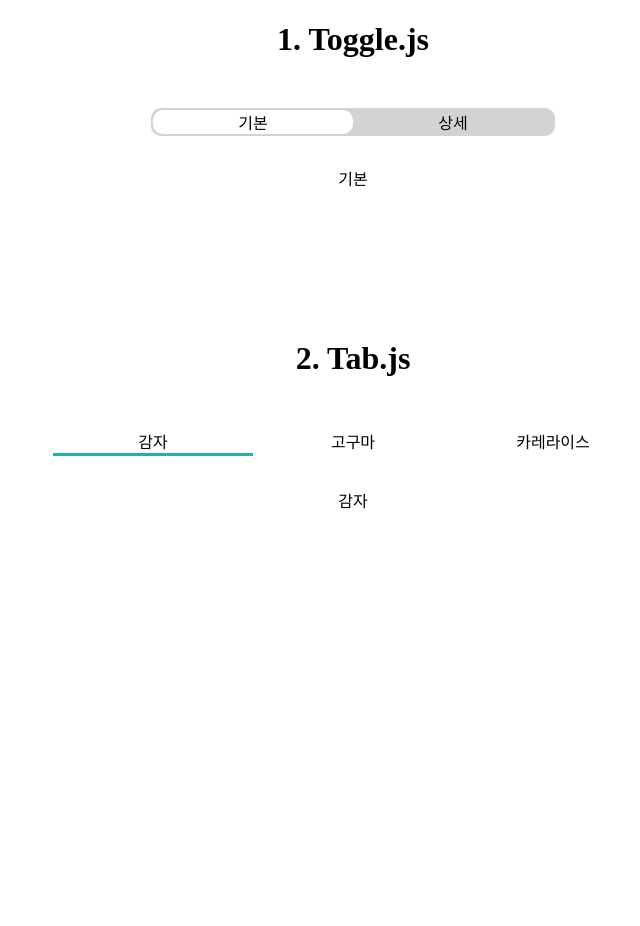
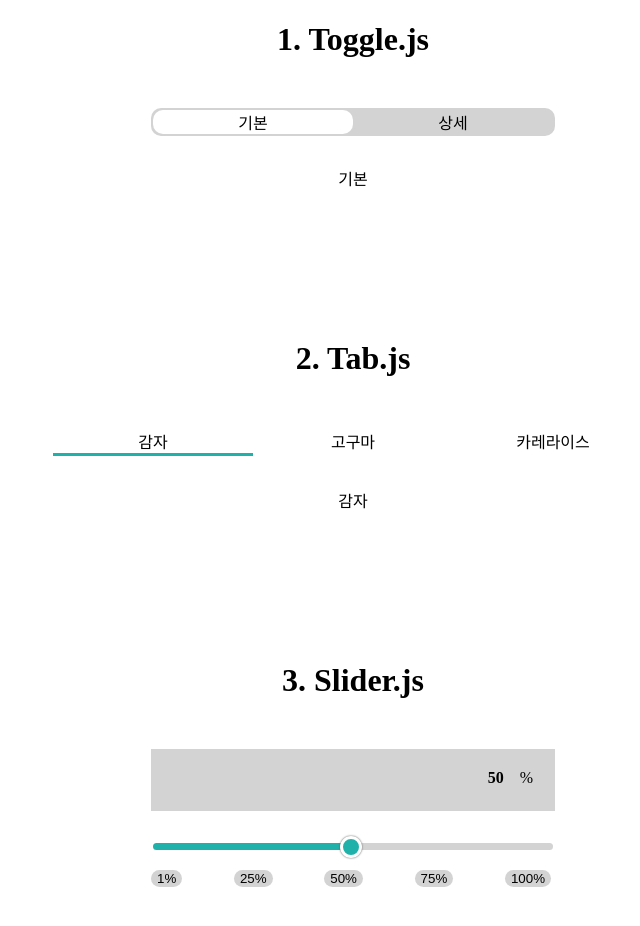
Before and after one commit to jsh5408/wanted_pre_onboarding, a React (Create React App) app: page / in a window 1280 px wide. Shown: the top 926 px of the page, without its empty margins (287-927 px from the left). Before the commit the page ends 800 px from the top, so only its background shows below. Built offline with nearby package versions, Linux system fonts and the light colour scheme.

Commit message:
Create Slider.js

```diff
--- a/src/App.js
+++ b/src/App.js
@@ -1,6 +1,7 @@
 import './App.css';
-import Toggle from "./components/Toggle";
+import Toggle from './components/Toggle';
 import Tab from './components/Tab';
+import Slider from './components/Slider';
 
 function App() {
   return (
@@ -13,6 +14,10 @@ function App() {
         <h1>2. Tab.js</h1>
         <Tab/>
       </div>
+      <div className="component">
+        <h1>3. Slider.js</h1>
+        <Slider/>
+      </div>
     </div>
   );
 }
--- /dev/null
+++ b/src/components/Slider.js
@@ -0,0 +1,130 @@
+import React, {useState} from "react";
+import styled from "styled-components";
+import { createGlobalStyle } from "styled-components";
+
+const GlobalStyle = createGlobalStyle`
+    display: flex;
+    align-items: center;
+    justify-content: center;
+    flex-direction: column;
+    min-height: 100%;
+    z-index: -1;
+`;
+
+const Wrapper = styled.div`
+    text-align: center;
+    justify-content: center;
+    position: relative;
+    display: grid;
+`;
+
+const Output = styled.div`
+    padding: 2px;
+    text-align: end;
+    justify-content: center;
+    margin-bottom: 30px;
+    background: lightgray;
+    width: 400px;
+    height: 40px;
+    padding-top: 20px;
+    span {
+        padding-right: 20px;
+    }
+`;
+
+const RangeSlider = styled.input`
+    -webkit-appearance: none;
+    width: 400px;
+    height: 7px;
+    margin-bottom: 20px;
+    background: lightgray;
+    border-radius: 5px;
+    background-image: linear-gradient(lightseagreen, lightseagreen);
+    background-repeat: no-repeat;
+    background-size: ${props => props.value}% 100%;
+    &:focus {
+        outline: none;
+    }
+    &::-webkit-slider-runnable-track {
+        -webkit-appearance: none;
+        box-shadow: none;
+        border: none;
+        background: transparent;
+    }
+    &::-webkit-slider-thumb {
+        -webkit-appearance: none;
+        height: 22px;
+        width: 22px;
+        border-radius: 50%;
+        background: lightseagreen;
+        cursor: pointer;
+        box-shadow: 0 0 2px 0 #555;
+        transition: background 0.3s ease-in-out;
+        border: 3px solid white;
+    }
+`;
+const Buttons = styled.div`
+    width: 400px;
+    display: flex;
+    justify-content: space-between;
+    position: relative;
+`;
+const Button = styled.button`
+    background: lightgray;
+    border-radius: 10px;
+    border: none;
+    cursor: pointer;
+    &:hover {
+        background: lightseagreen;
+    }
+`;
+
+//border-color: lightseagreen;
+/*
+-webkit-appearance: none;
+        background: lightseagreen;
+*/
+
+const Slider = () => {
+    const [value, setValue] = useState("50");
+
+    const onSliderChange = (e) => {
+        setValue(e.target.value);
+    }
+
+    const onBtnClick = (e) => {
+        setValue(e.target.value);
+    }
+
+    return (
+        <div>
+            <GlobalStyle/>
+            <Wrapper>
+            <Output>
+                <span><b>{value}</b>&nbsp;&nbsp;&nbsp;&nbsp;%</span>
+            </Output>
+            <RangeSlider type="range" id="range" name="range" min="1" max="100" value={value} onChange={onSliderChange} step="1" />
+            <Buttons>
+                <Button value="1" onClick={onBtnClick}>1%</Button>
+                <Button value="25" onClick={onBtnClick}>25%</Button>
+                <Button value="50" onClick={onBtnClick}>50%</Button>
+                <Button value="75" onClick={onBtnClick}>75%</Button>
+                <Button value="100" onClick={onBtnClick}>100%</Button>
+            </Buttons>
+            </Wrapper>
+        </div>
+    );
+}
+
+export default Slider;
+
+/**
+
+<Buttons>
+                <Button value={1} onClick={onBtnClick}>1%</Button>
+                <Button value={25} onClick={onBtnClick}>25%</Button>
+                <Button value={50} onClick={onBtnClick}>50%</Button>
+                <Button value={75} onClick={onBtnClick}>75%</Button>
+                <Button value={100} onClick={onBtnClick}>100%</Button>
+            </Buttons>
+ */
```
